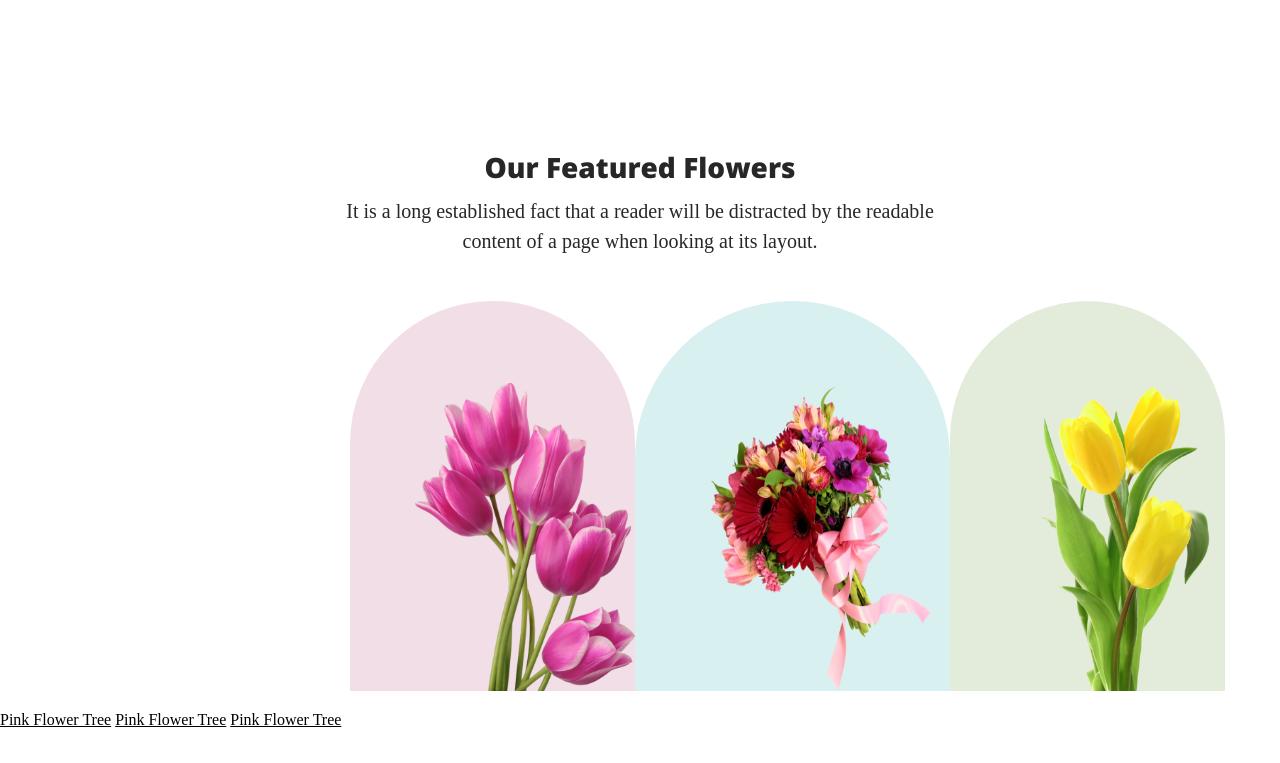
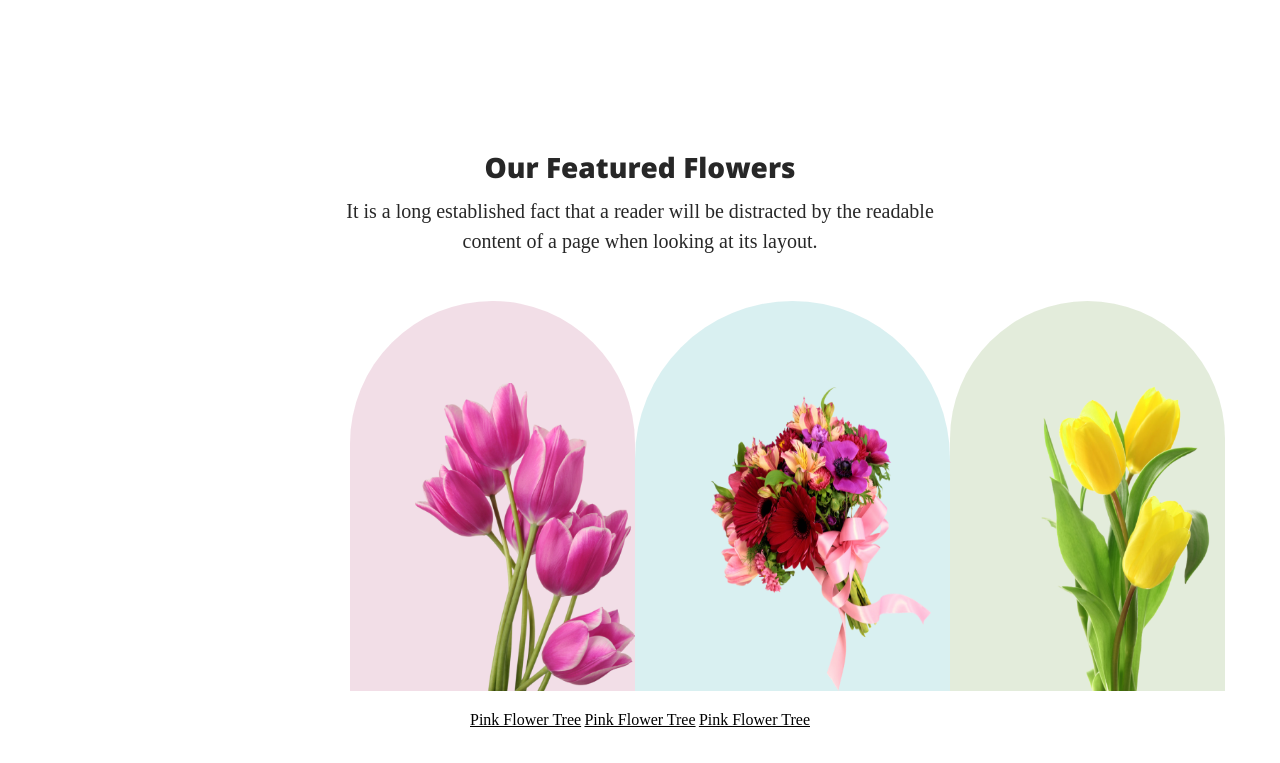
Before and after one commit to MD-Sabbir-Hosain-Rafi99/assignment-flower-shop, a plain HTML site: page index.html in a window 1280 px wide. Shown: the part 802-1565 px from the top of the page. Before the commit the page ends 1531 px from the top, so only its background shows below. Drawn offline with nearby package versions, Linux system fonts and the light colour scheme.

Commit message:
Pink flower section full complete

```diff
--- a/style.css
+++ b/style.css
@@ -81,11 +81,6 @@
 }
 
 
-.pink-flowers-section{
-
-}
-
-
 .pink-flowers {
     display: flex;
     justify-content: space-around;
@@ -132,3 +127,9 @@
     height: 340px;
     margin: 50px 0px 0px 70px;
 }
+
+.underline{
+    display: flex;
+    justify-content: space-between;
+    margin: 0px 470px 100px 470px;
+}
```
